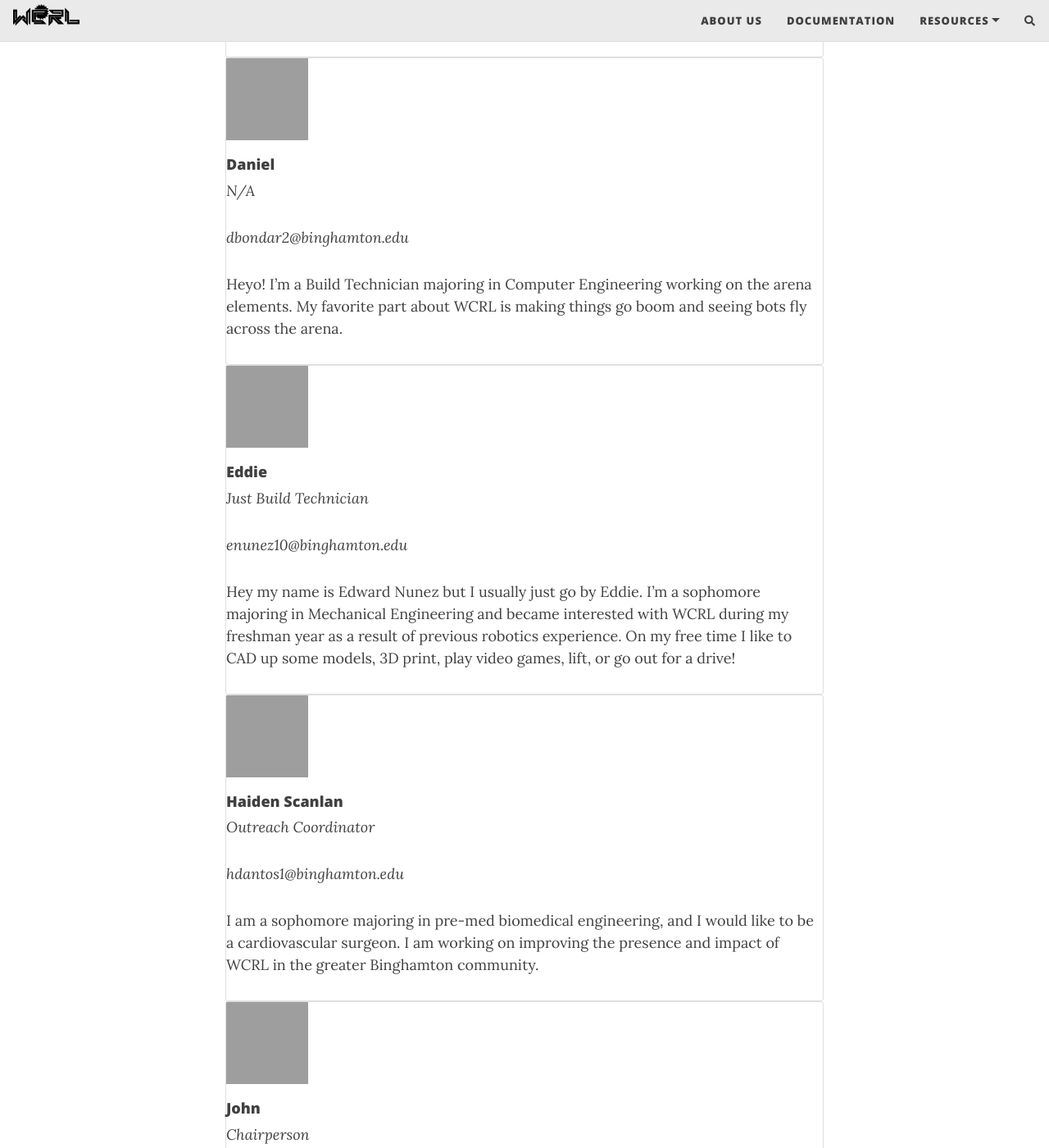
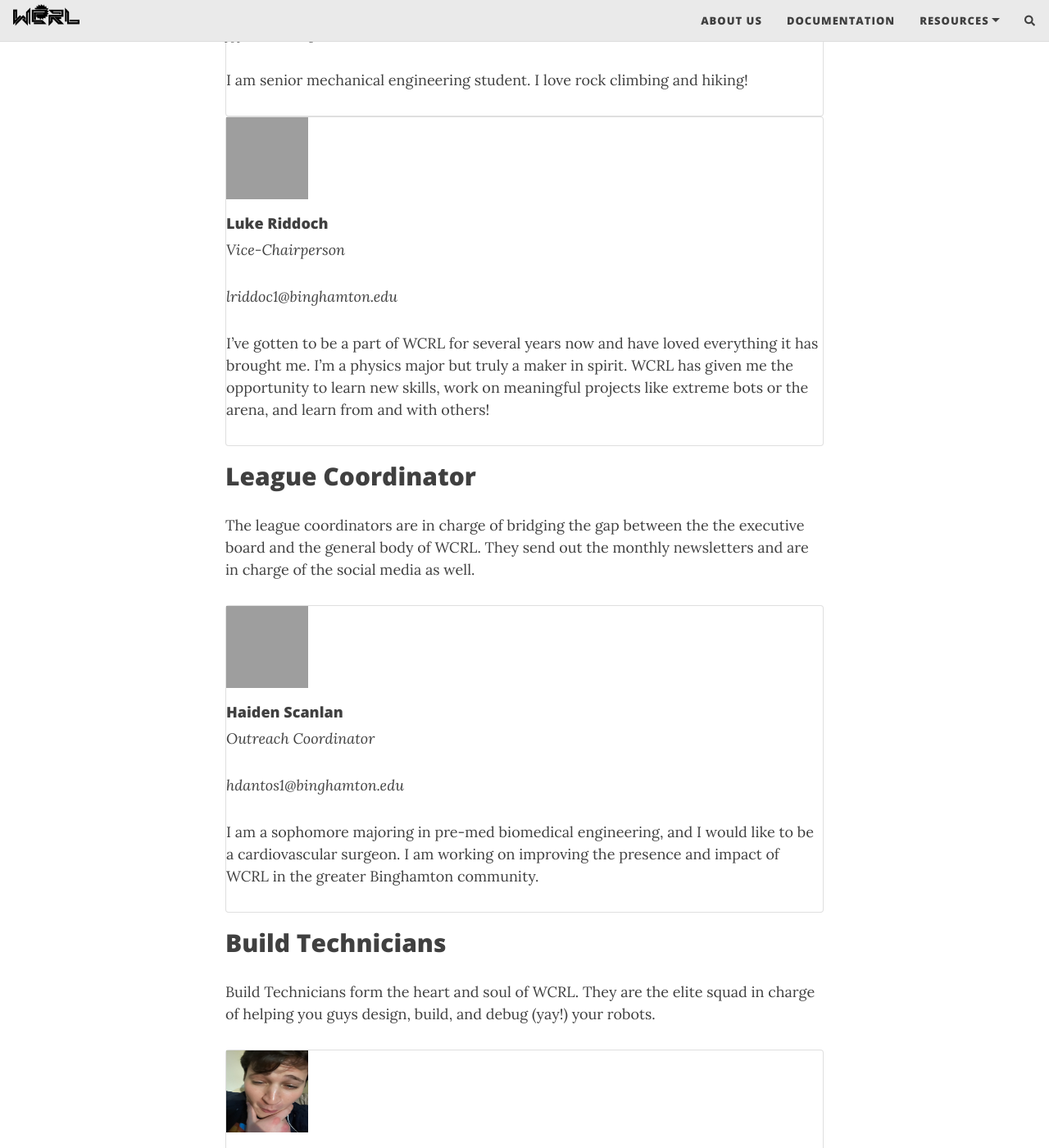
Before and after one commit to wcrl/wcrl.github.io, a Jekyll site: the page built from aboutus.md, in a window 1280 px wide and 1400 px high, scrolled down 649 px. Shown: the whole window at 82% size. Built offline with Jekyll 4.4.1, drawn with Linux system fonts in a browser that asks for light colours; nearby versions of some CDN libraries; comment, search, counter and statistics services are not loaded; some of the changed text lies outside the part shown; grey boxes are pictures that could not be loaded.

Commit message:
updated team and integrated gcal

```diff
--- a/_includes/team-section.html
+++ b/_includes/team-section.html
@@ -1,8 +1,8 @@
 <!-- "role" param will be used to filter for role -->
-<!-- "include.root" can be used to access the role value -->
+<!-- "include.role" can be used to access the role value -->
 
-<h1>Team Members: </h1>
-{% for member in site.team %}
+{% assign members = site.team | where:"role",include.role %}
+{% for member in members %}
     <div class="card">
         <img src="{{"/assets/img/team/" | append: member.img | relative_url }}" height=100px width=100px />
         <div class="card-container">
--- a/aboutus.md
+++ b/aboutus.md
@@ -4,21 +4,35 @@ title: About Us
 subtitle: Meet the Team!
 ---
 
-{% capture includeGuts %}
-{% include team-section.html %}
+
+
+## Executive Leadership
+The executive board forms the leadership of WCRL. They are in charge of logistics, organization and any future projects that help expand WCRL.
+<!--- handy trick found on stackoverflow to use html in md files --->
+{% capture team-section %}
+{% include team-section.html role = "Executive Leadership" %}
 {% endcapture %}
-{{ includeGuts | replace: '    ', ''}}
-
-## Executive Board
-The executive board forms the leadership of WCRL. They are in charge of logistics, organization and any future projects that help expand WCRL.
+{{ team-section | replace: '    ', ''}}
 
 ## League Coordinator
 The league coordinators are in charge of bridging the gap between the the executive board and the general body of WCRL. They send out the monthly newsletters and are in charge of the social media as well.
+{% capture team-section %}
+{% include team-section.html role = "League Coordinator" %}
+{% endcapture %}
+{{ team-section | replace: '    ', ''}}
 
 ## Build Technicians
 Build Technicians form the heart and soul of WCRL. They are the elite squad in charge of helping you guys design, build, and debug (yay!) your robots.
+{% capture team-section %}
+{% include team-section.html role = "Build Technician" %}
+{% endcapture %}
+{{ team-section | replace: '    ', ''}}
 
 ## Freshman Ambassadors
 Fresman Ambassadors are the newbies to WCRL. During their first semester they will compete in the semesterly tournament (just like you) and will slowly be more integreated into the E-board.
+{% capture team-section %}
+{% include team-section.html role = "Freshman Representative" %}
+{% endcapture %}
+{{ team-section | replace: '    ', ''}}
 
 ## 3lb Robot Team?
```
Also changed, not shown: _team/daniel.md (+1 -1 lines), _team/template.md (deleted, +0 -8 lines), _team/timothy-tran.md (+1 -1 lines), index.md (+5 -1 lines).
